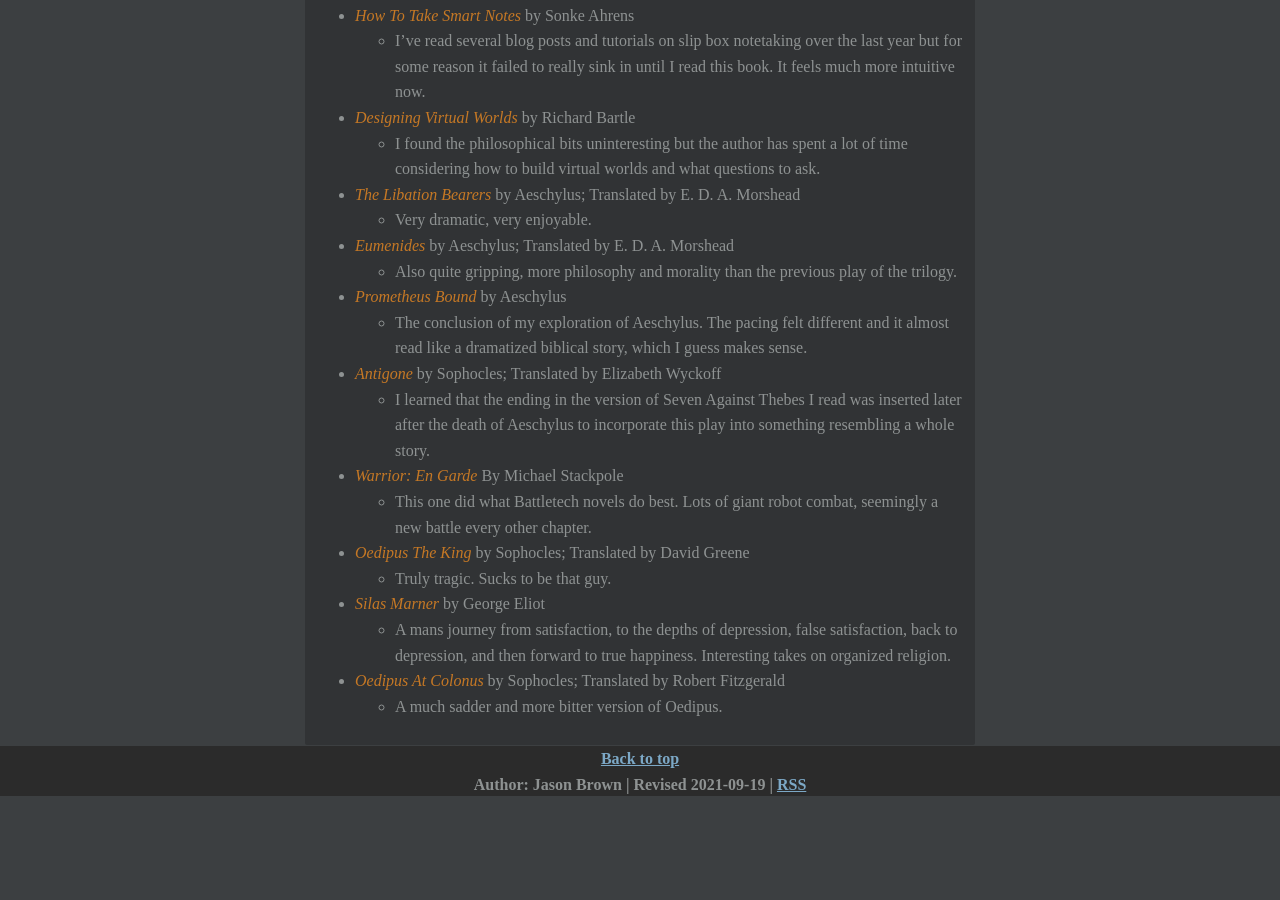
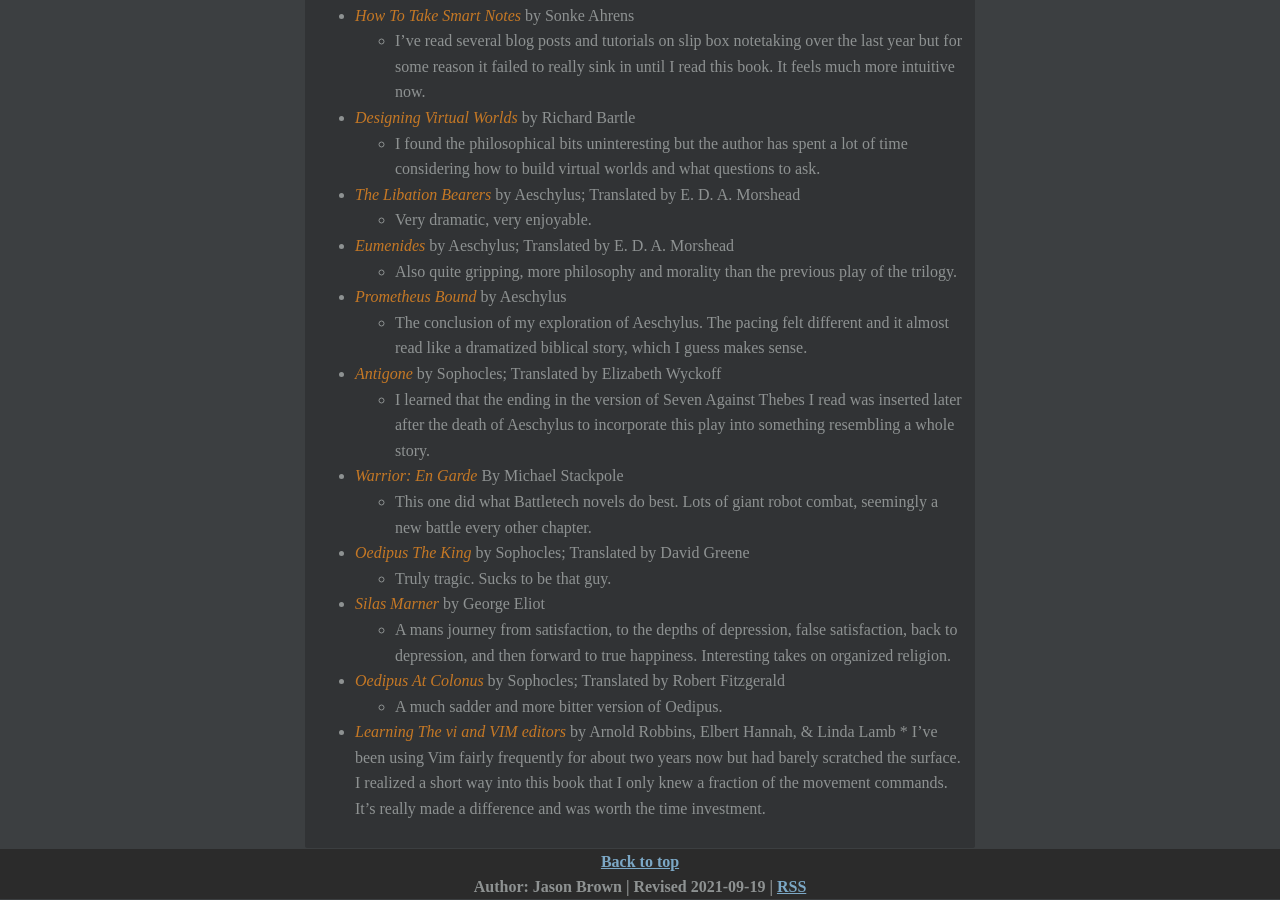
Before and after one commit to noUsernamesLef7/noUsernamesLef7.github.io, a Jekyll site: the page built from personal/books/index.md, in a window 1280 px wide and 900 px high, scrolled down 2294 px. Built offline with Jekyll 4.4.1, drawn with Linux system fonts in a browser that asks for light colours; before the commit the page ends 3091 px from its top, so only the background shows below that.

Commit message:
Add book

```diff
--- a/personal/books/index.md
+++ b/personal/books/index.md
@@ -75,3 +75,5 @@ I like many others have recently come to the realization that I no longer read b
 	* A mans journey from satisfaction, to the depths of depression, false satisfaction, back to depression, and then forward to true happiness. Interesting takes on organized religion.
 * *Oedipus At Colonus* by Sophocles; Translated by Robert Fitzgerald
 	* A much sadder and more bitter version of Oedipus.
+* *Learning The vi and VIM editors* by Arnold Robbins, Elbert Hannah, & Linda Lamb
+    	* I've been using Vim fairly frequently for about two years now but had barely scratched the surface. I realized a short way into this book that I only knew a fraction of the movement commands. It's really made a difference and was worth the time investment.
```
